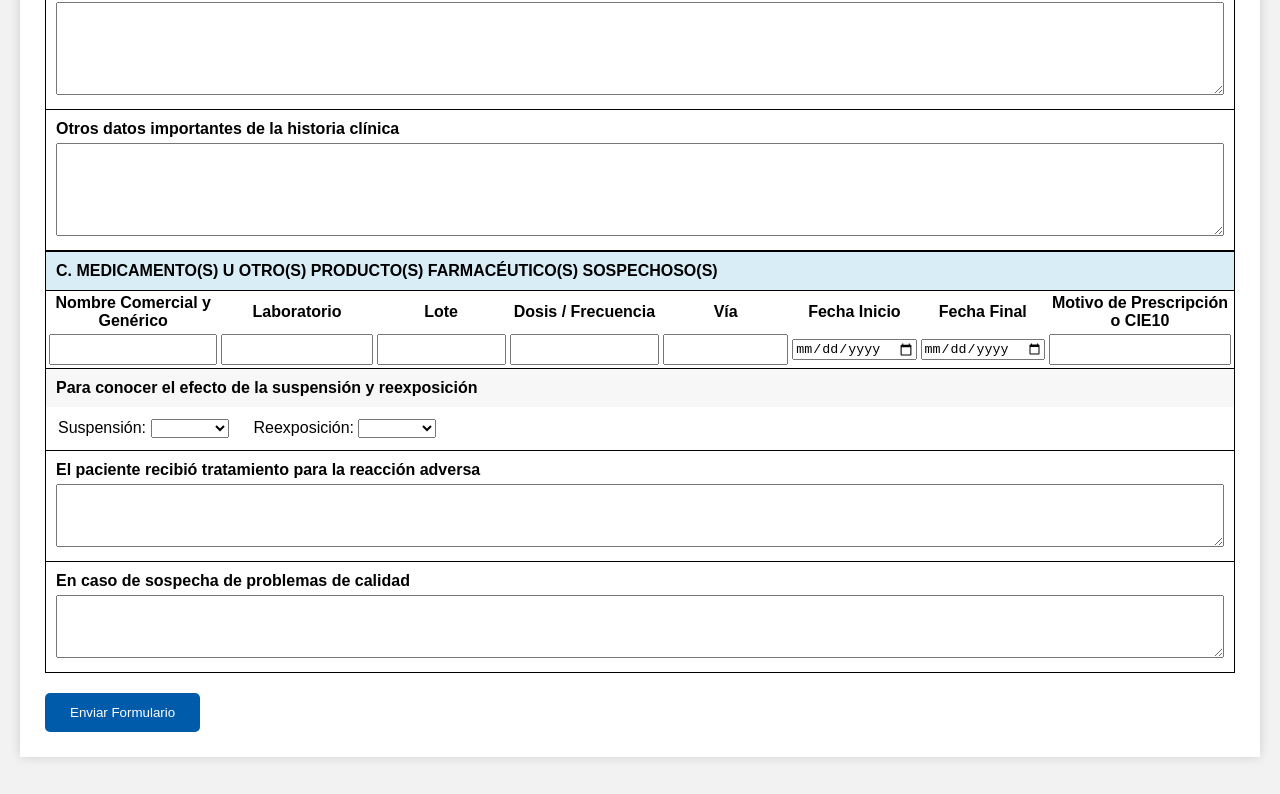
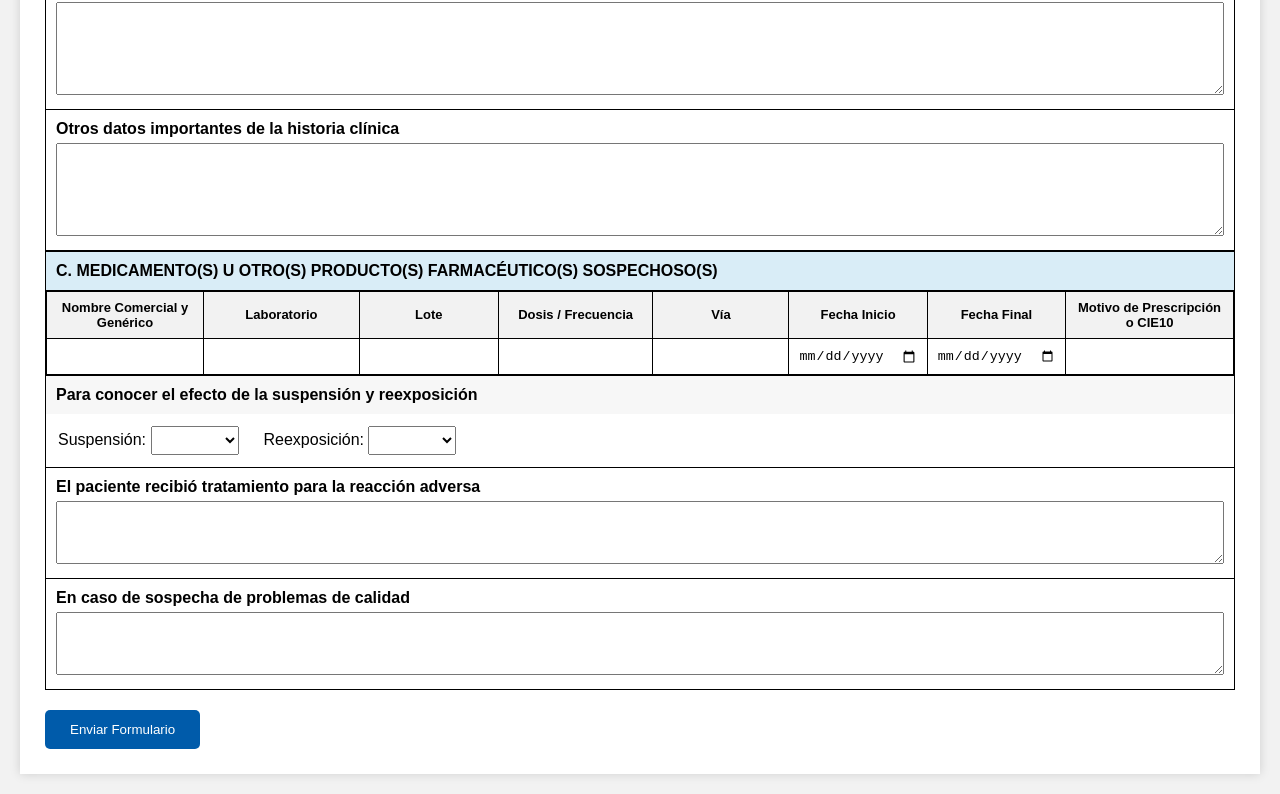
Before and after one commit to 20204484-sketch/RAMS, a plain HTML site: page index.html in a window 1280 px wide. Shown: the part 1533-2327 px from the top of the page. Drawn offline with Linux system fonts and the light colour scheme.

Commit message:
Add styles for medication table layout

```diff
--- a/style.css
+++ b/style.css
@@ -176,3 +176,34 @@ textarea{
 .fila-gravedad span{
     font-weight:bold;
 }
+.tabla-contenedor{
+    overflow-x:auto;
+}
+
+.tabla-medicamentos{
+    width:100%;
+    border-collapse:collapse;
+}
+
+.tabla-medicamentos th{
+    background:#f2f2f2;
+    border:1px solid black;
+    padding:8px;
+    font-size:13px;
+}
+
+.tabla-medicamentos td{
+    border:1px solid black;
+    padding:4px;
+}
+
+.tabla-medicamentos input{
+    width:100%;
+    box-sizing:border-box;
+    border:none;
+    padding:5px;
+}
+
+select{
+    padding:5px;
+}
```
